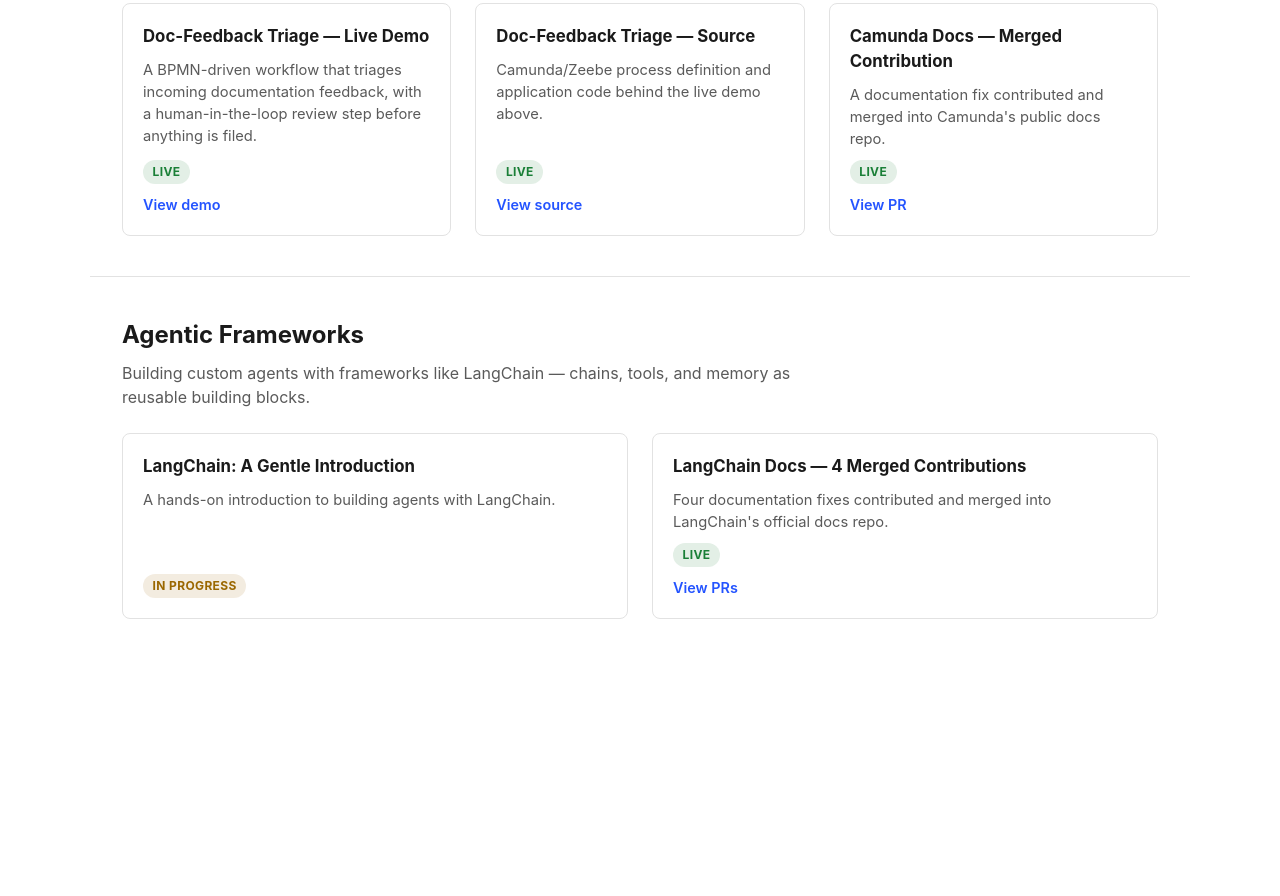
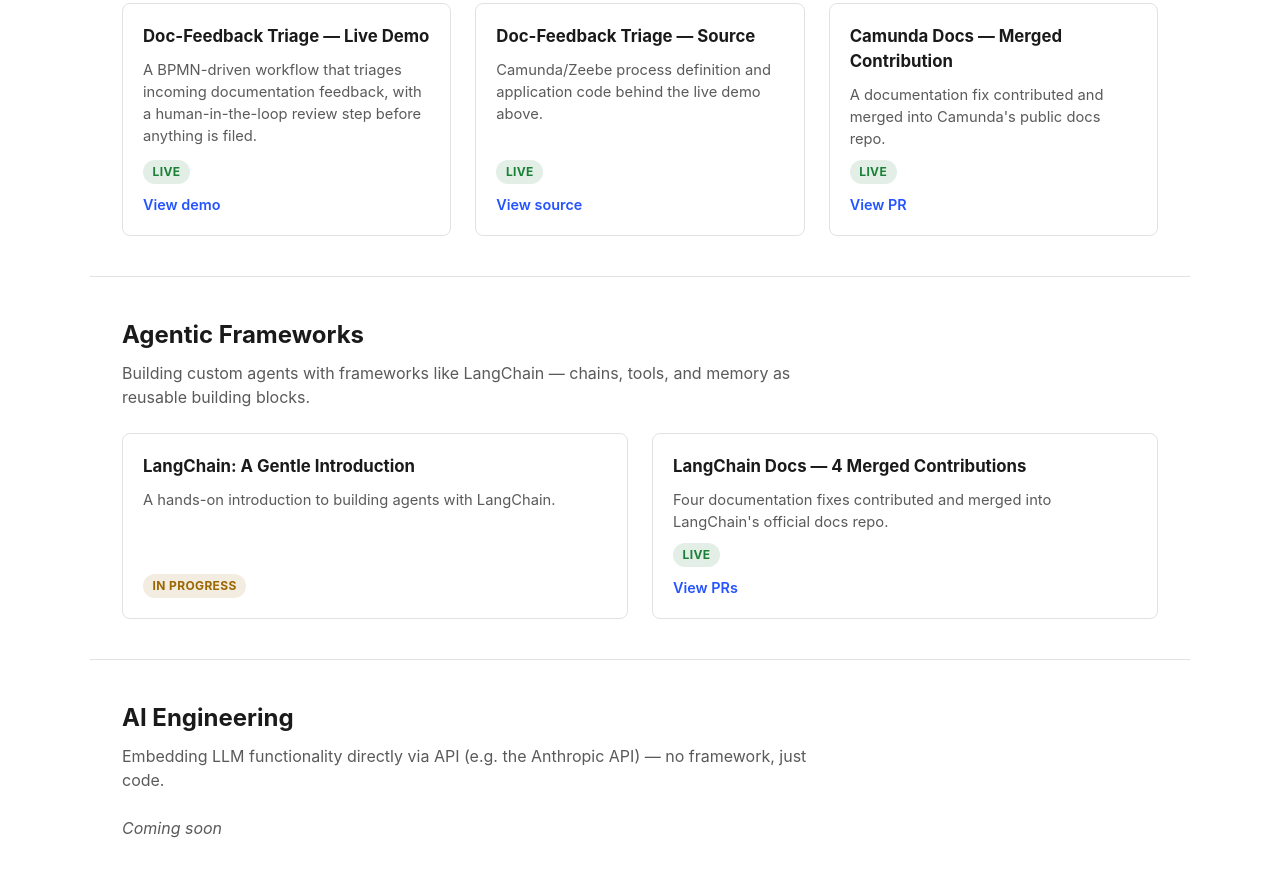
Before and after one commit to pcimring/pcimring.github.io, a website: page index.html in a window 1280 px wide. Shown: the part 590-1486 px from the top of the page. Before the commit the page ends 1249 px from the top, so only its background shows below. Drawn offline with Linux system fonts and the light colour scheme.

Commit message:
Add AI Engineering category shell; verify full nav resolves

```diff
--- a/index.html
+++ b/index.html
@@ -88,5 +88,13 @@
       </article>
     </div>
   </section>
+  <section id="ai-engineering" class="category">
+    <h2>AI Engineering</h2>
+    <p class="category-subheading">
+      Embedding LLM functionality directly via API (e.g. the Anthropic API) — no framework,
+      just code.
+    </p>
+    <p class="category-placeholder">Coming soon</p>
+  </section>
 </body>
 </html>
--- a/styles.css
+++ b/styles.css
@@ -161,3 +161,8 @@ body {
 .card-link:hover {
   text-decoration: underline;
 }
+
+.category-placeholder {
+  color: var(--color-muted);
+  font-style: italic;
+}
```
Also changed, not shown: tests/structure.test.js (+24 -0 lines).
